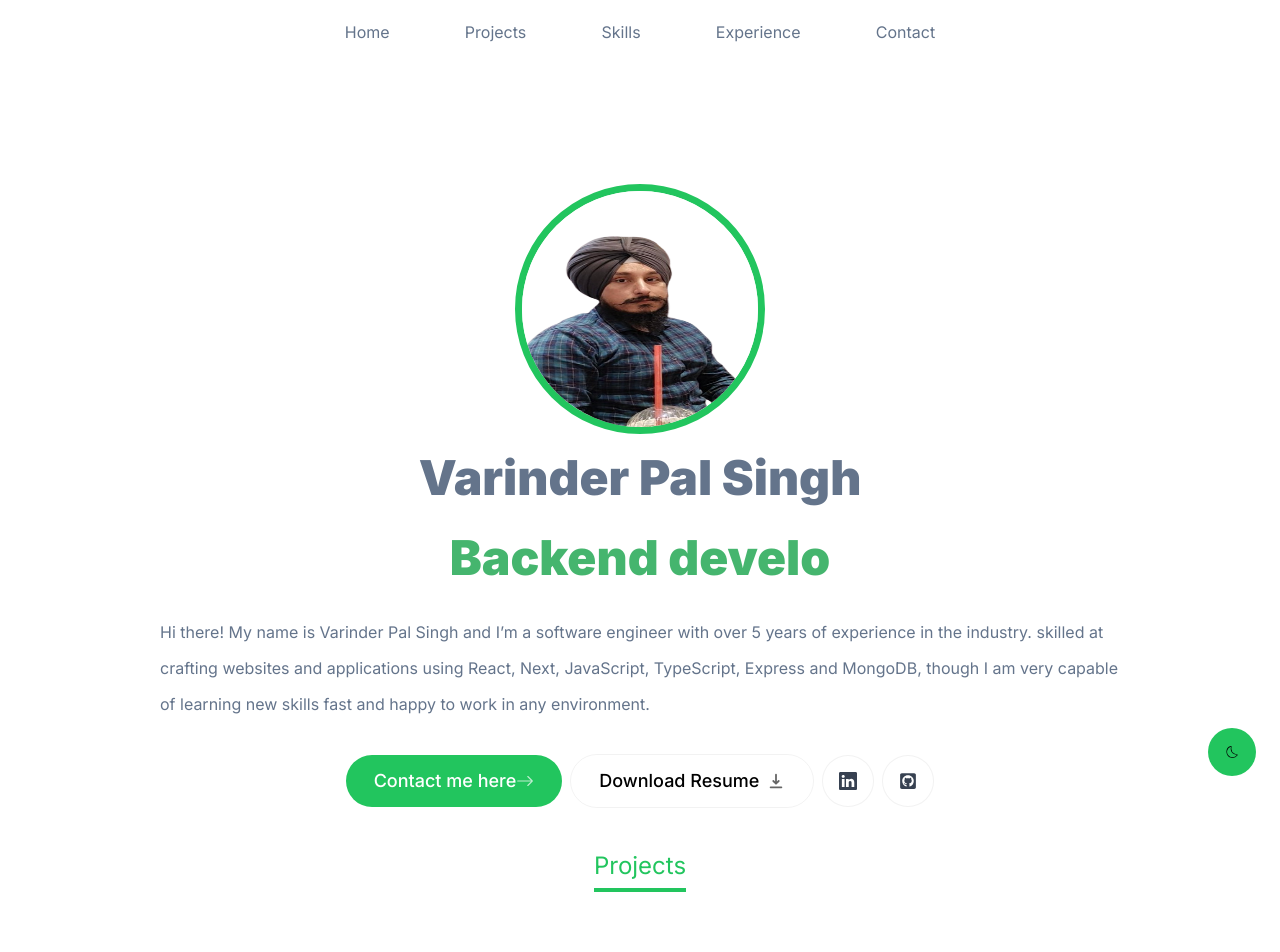
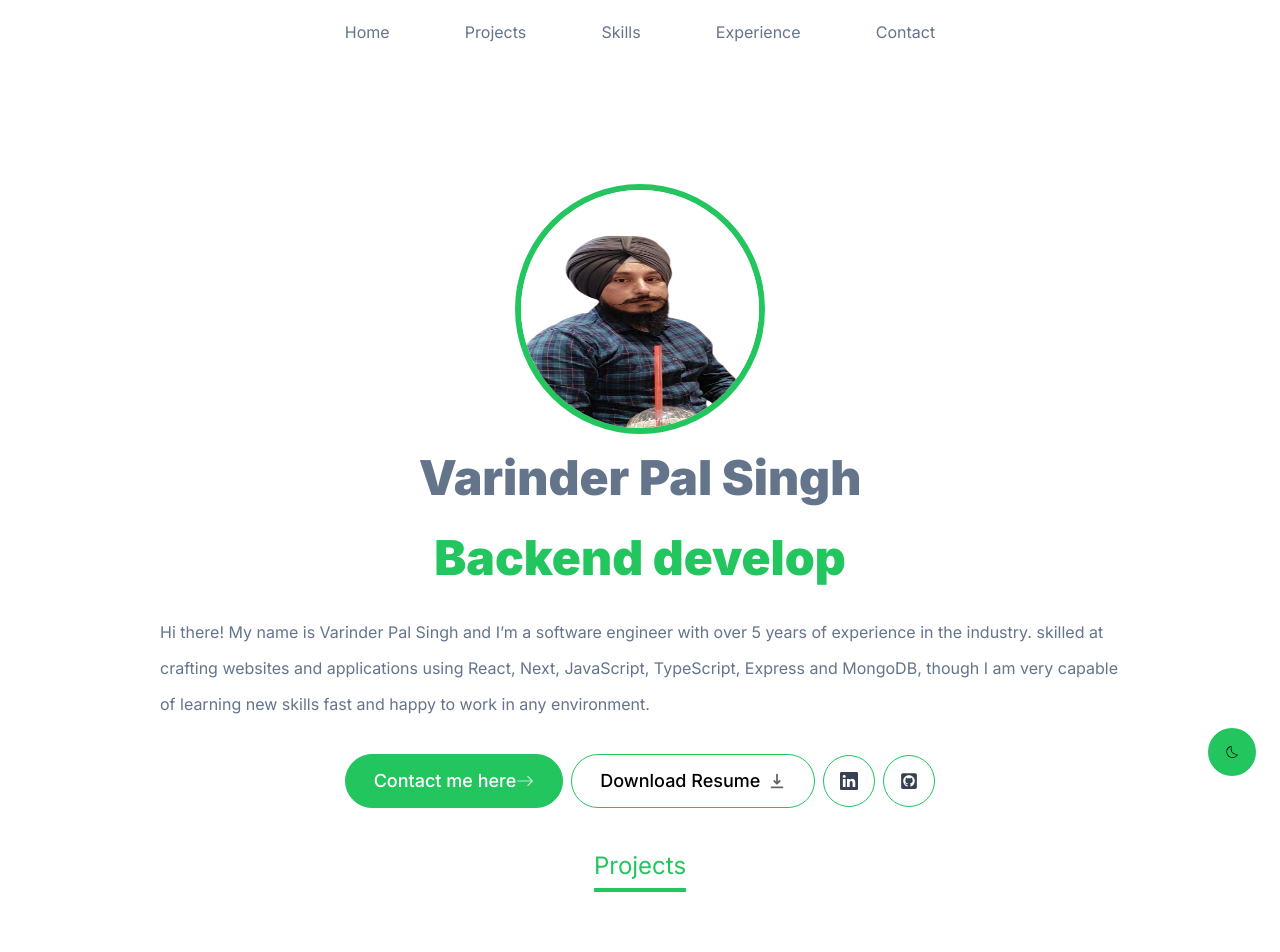
Before and after one commit to Shaju06/my-portfolio, a Next.js app: page / in a window 1280 px wide. Shown: the top 952 px of the page. Built offline with nearby package versions, Linux system fonts and the light colour scheme.

Commit message:
feat: changed some sections color theme

```diff
--- a/app/Components/Contact.tsx
+++ b/app/Components/Contact.tsx
@@ -31,12 +31,12 @@ const Contact = () => {
     >
       <SectionHeading>Contact Me</SectionHeading>
       <div className="flex justify-center">
-        <div className=" flex justify-center gap-2 items-center  border border-black/5 dark:border-zinc-800 md:rounded-3xl rounded-xl md:p-[1.5rem] p-[1rem]   dark:text-white/80">
+        <div className=" flex justify-center gap-2 items-center  border-2 border-primary md:rounded-3xl rounded-xl md:p-[1.5rem] p-[1rem]   dark:text-white/80">
           <Link
             href="mailto:Varipaul@gmail.com"
             className="flex justify-center items-center gap-2"
           >
-            <p className="bg-white border border-black/5 md:p-4 p-2 text-gray-700 hover:text-gray-950 flex items-center gap-2 rounded-full focus:scale-[1.15] hover:scale-[1.15] active:scale-105 transition cursor-pointer  dark:bg-white/10 dark:text-white/60">
+            <p className="bg-white border border-primary md:p-4 p-2 text-gray-700 hover:text-gray-950 flex items-center gap-2 rounded-full focus:scale-[1.15] hover:scale-[1.15] active:scale-105 transition cursor-pointer  dark:bg-white/10 dark:text-white/60">
               <MdOutlineEmail />
             </p>
             <p className="mr-2">Varipaul@gmail.com </p>
@@ -46,7 +46,7 @@ const Contact = () => {
             className="flex justify-center items-center gap-2"
             target="_blank"
           >
-            <p className="bg-white border border-black/5 md:p-4 p-2 text-gray-700 hover:text-gray-950 flex items-center gap-2 rounded-full focus:scale-[1.15] hover:scale-[1.15] active:scale-105 transition cursor-pointer  dark:bg-white/10 dark:text-white/60">
+            <p className="bg-white border border-primary md:p-4 p-2 text-gray-700 hover:text-gray-950 flex items-center gap-2 rounded-full focus:scale-[1.15] hover:scale-[1.15] active:scale-105 transition cursor-pointer  dark:bg-white/10 dark:text-white/60">
               {" "}
               <BsLinkedin />
             </p>
--- a/app/Components/Experience.tsx
+++ b/app/Components/Experience.tsx
@@ -32,30 +32,27 @@ const Experience = () => {
                 background:
                   theme === "light" ? "#f3f4f6" : "rgba(255, 255, 255, 0.05)",
                 boxShadow: "none",
-                border: "1px solid rgba(0, 0, 0, 0.05)",
+                border: "3px solid #22c55e",
                 textAlign: "left",
                 padding: "1.3rem 2rem",
               }}
               contentArrowStyle={{
                 borderRight:
-                  theme === "light"
-                    ? "0.4rem solid #9ca3af"
-                    : "0.4rem solid rgba(255, 255, 255, 0.5)",
+                  theme === "light" ? "0.4rem solid #9ca3af" : "0.4rem solid ",
               }}
-              date={item.date}
               icon={item.icon}
               iconStyle={{
                 background: "#22c55e",
                 fontSize: "1.5rem",
               }}
             >
-              <h3 className="font-semibold text-gray-700 dark:text-white/75 capitalize">
+              <h3 className="font-bold text-xl text-primary capitalize">
                 {item.comapany}
               </h3>
-              <p className="font-normal !mt-0 text-gray-700 dark:text-white/75">
-                {item.title}
+              <p className="font-bold  text-gray-700 dark:text-white/75">
+                {item.title} <span className=" text-sm">| {item.date} </span>
               </p>
-              <p className="!mt-1 !font-normal text-gray-700 dark:text-white/75">
+              <p className=" !font-normal text-gray-500 dark:text-white/50">
                 {item.description}
               </p>
             </VerticalTimelineElement>
--- a/app/Components/Footer.tsx
+++ b/app/Components/Footer.tsx
@@ -1,7 +1,7 @@
 export default function Footer() {
   return (
-    <footer className="mb-10 px-4 py-10 text-center text-gray-500">
-      <small className="mb-2 block text-xs">
+    <footer className="mb-10 px-4 py-10 text-center text-light-Accent md:leading-9 leading-8 dark:text-dark-Accent">
+      <small className="mb-2 block text-sm">
         &copy; 2018 Varinder. All rights reserved.
       </small>
       <p className="text-xs">
--- a/app/Components/Hero.tsx
+++ b/app/Components/Hero.tsx
@@ -60,7 +60,7 @@ const Hero = () => {
               animate={{ opacity: 1 }}
               transition={{ duration: 1 }}
             >
-              <h1 className="text-xxl text-light-Primary/80 text-center md:text-5xl font-black leading-none pb-4 md:pb-8">
+              <h1 className="text-xxl text-primary text-center md:text-5xl font-black leading-none pb-4 md:pb-8">
                 {typingText}
               </h1>
             </motion.div>
@@ -88,7 +88,7 @@ const Hero = () => {
           }}
         >
           <Link
-            className="bg-primary group rounded-full text-white px-7 py-3 flex items-center focus:scale-110 hover:scale-110 hover:bg-hover-primary"
+            className="bg-primary border border-primary group rounded-full text-white px-7 py-3 flex items-center hover:scale-[1.05] duration-300"
             href="#contact-us"
             onClick={() => {
               setActiveSection("Contact");
@@ -96,24 +96,24 @@ const Hero = () => {
             }}
           >
             Contact me here
-            <BsArrowRight className="opacity-70 group-hover:translate-x-1 transition" />
+            <BsArrowRight className="opacity-70 group-hover:translate-x-1 transition duration-300" />
           </Link>
           <Link
             href="#"
-            className="group  border border-black/5  dark:text-white dark:bg-white/10 flex justify-center items-center gap-2 px-7 py-3 rounded-full outline-none"
+            className="group  border border-primary dark:text-white dark:bg-white/10  hover:scale-[1.05] duration-300 flex justify-center items-center gap-2 px-7 py-3 rounded-full outline-none"
           >
             Download Resume
-            <HiDownload className="opacity-60 group-hover:translate-y-1 transition" />
+            <HiDownload className="opacity-60 group-hover:translate-y-1 transition duration-300" />
           </Link>
           <Link
-            className="bg-white border border-black/5 p-4 text-gray-700 hover:text-gray-950 flex items-center gap-2 rounded-full focus:scale-[1.15] hover:scale-[1.15] active:scale-105 transition cursor-pointer  dark:bg-white/10 dark:text-white/60"
+            className="bg-white border border-primary p-4 text-gray-700 hover:text-gray-950 flex items-center gap-2 rounded-full  hover:scale-[1.15]  transition duration-300 cursor-pointer  dark:bg-white/10 dark:text-white/60"
             href="https://www.linkedin.com/in/varinder-pal-singh-4896b743/"
             target="_blank"
           >
             <BsLinkedin />
           </Link>
           <Link
-            className="bg-white border border-black/5 p-4 text-gray-700 hover:text-gray-950 flex items-center gap-2 rounded-full focus:scale-[1.15] hover:scale-[1.15] active:scale-105 transition cursor-pointer  dark:bg-white/10 dark:text-white/60"
+            className="bg-white border border-primary p-4 text-gray-700 hover:text-gray-950 flex items-center gap-2 rounded-full  hover:scale-[1.15]  transition duration-300 cursor-pointer  dark:bg-white/10 dark:text-white/60"
             href="https://github.com/Shaju06"
             target="_blank"
           >
--- a/app/Components/Project.tsx
+++ b/app/Components/Project.tsx
@@ -30,7 +30,7 @@ export default function Project({
       }}
       className="group mb-3 sm:mb-8 last:mb-0"
     >
-      <section className="bg-gray-100  border border-black/5 rounded-lg overflow-hidden sm:pr-8 relative sm:h-[20rem] hover:bg-gray-200 transition sm:group-even:pl-8 dark:text-white dark:bg-white/10 dark:hover:bg-white/20">
+      <section className="bg-gray-100  border-2 border-primary rounded-lg overflow-hidden sm:pr-8 relative sm:h-[20rem] hover:bg-gray-200 transition sm:group-even:pl-8 dark:text-white dark:bg-white/10 dark:hover:bg-white/20">
         <div className="pt-4 pb-7 px-5 sm:pl-10 sm:pr-2 sm:pt-10 sm:max-w-[50%] flex flex-col h-full sm:group-even:ml-[18rem]">
           <h3 className="text-2xl font-semibold">{title}</h3>
           <p className="mt-2 leading-relaxed text-gray-700 dark:text-white/70">
--- a/app/Components/ThemeModeSwitch.jsx
+++ b/app/Components/ThemeModeSwitch.jsx
@@ -9,7 +9,7 @@ const ThemeModeSwitch = () => {
   return (
     <button
       aria-label="theme-switch-button"
-      className="fixed flex justify-center items-center bottom-6 w-12 h-12  right-6  rounded-full bg-primary transition-all  hover:scale-110 hover:bg-hover-primary hover:text-white"
+      className="fixed flex justify-center items-center bottom-6 w-12 h-12  right-6  rounded-full bg-primary transition-all  hover:scale-110 hover:text-white"
       onClick={() => {
         toggleTheme();
       }}
--- a/tailwind.config.ts
+++ b/tailwind.config.ts
@@ -43,7 +43,7 @@ const config: Config = {
           "text-color": "#6366f1",
         },
         dark: {
-          background: "#0a0a0a",
+          background: "#172554",
           Primary: "#16a34a",
           Secondary: "#4f46e5",
           Accent: "#e2e8f0",
@@ -57,6 +57,6 @@ const config: Config = {
     },
   },
   plugins: [],
-  darkMode: "class",
+  darkMode: ["class"],
 };
 export default config;
```
